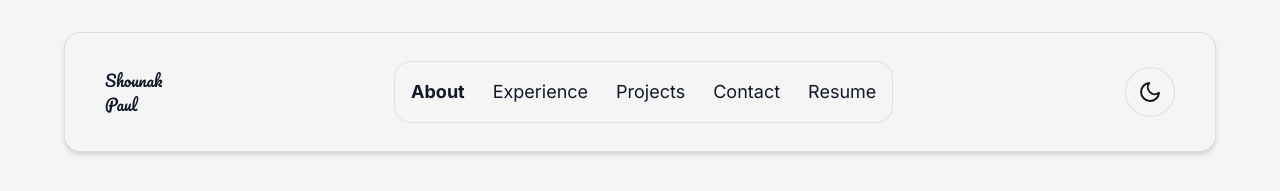
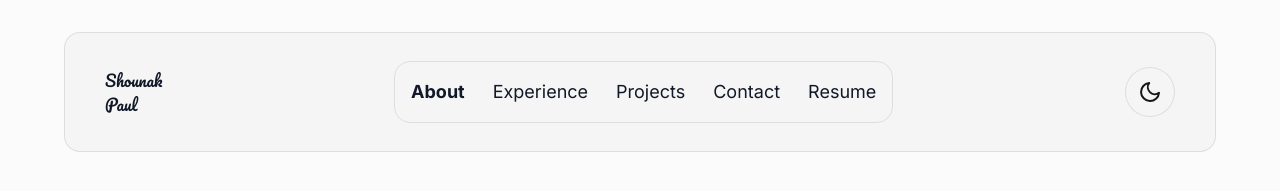
Before and after one commit to shounakpaul/shounakpaul-portfolio, a React (Vite) app: page / in a window 1280 px wide. Shown: the top 191 px of the page. Built offline with nearby package versions, Linux system fonts and the light colour scheme.

Commit message:
The End.

```diff
--- a/src/components/Content.jsx
+++ b/src/components/Content.jsx
@@ -2,7 +2,7 @@ import React from "react";
 
 function Content({ children }) {
   return (
-    <div className="px-5 md:px-10 md:my-10 my-5 min-h-[70dvh] border shadow-md py-7 bg-frost-dark-light dark:bg-frost-dark-shade rounded-2xl border-neutral-900/10 dark:border-neutral-100/10">
+    <div className="px-5 md:px-10 md:my-10 my-5 min-h-[70dvh] border  py-7 bg-frost-light-shade dark:bg-frost-dark-shade rounded-2xl border-neutral-900/10 dark:border-neutral-100/10">
       {children}
     </div>
   );
--- a/src/components/Navbar.jsx
+++ b/src/components/Navbar.jsx
@@ -6,7 +6,7 @@ import MobileNavMenu from "./MobileNavMenu";
 
 function Navbar() {
   return (
-    <div className="flex flex-row items-center justify-between px-4 border shadow-md py-7 sm:px-10 sm:py-7 bg-frost-light-shade dark:bg-frost-dark-shade rounded-2xl border-neutral-900/10 dark:border-neutral-100/10 ">
+    <div className="flex flex-row items-center justify-between px-4 border py-7 sm:px-10 sm:py-7 bg-frost-light-shade dark:bg-frost-dark-shade rounded-2xl border-neutral-900/10 dark:border-neutral-100/10 ">
       <ProfilePic />
       <NavLinks className="hidden lg:block" />
       <DarkMode className="hidden lg:flex" />
--- a/src/components/ProfilePic.jsx
+++ b/src/components/ProfilePic.jsx
@@ -1,16 +1,10 @@
 import React from "react";
-import Pic from "../assets/nav_logo.png";
 
 function ProfilePic() {
   return (
-    <div className="flex flex-row items-center justify-center gap-x-3">
-      {/* <div className="border rounded-full bg-neutral-100 dark:bg-neutral-900 border-neutral-900/10 dark:border-neutral-100/10">
-        <img src={Pic} alt="Profile" className="w-20 h-20 rounded-full" />
-      </div> */}
-      <div className="font-bold " id="name-tag">
-        <p>Shounak</p>
-        <p>Paul</p>
-      </div>
+    <div className="font-bold " id="name-tag">
+      <p>Shounak</p>
+      <p>Paul</p>
     </div>
   );
 }
--- a/src/index.css
+++ b/src/index.css
@@ -7,7 +7,7 @@
 
 body {
   font-family: "Inter", sans-serif;
-  @apply text-gray-900 bg-neutral-100 dark:bg-neutral-900 dark:text-neutral-100;
+  @apply text-gray-900 bg-neutral-100/30 dark:bg-neutral-900 dark:text-neutral-100/90;
 }
 
 #name-tag {
```
Also changed, not shown: src/assets/nav_logo.png (deleted).
